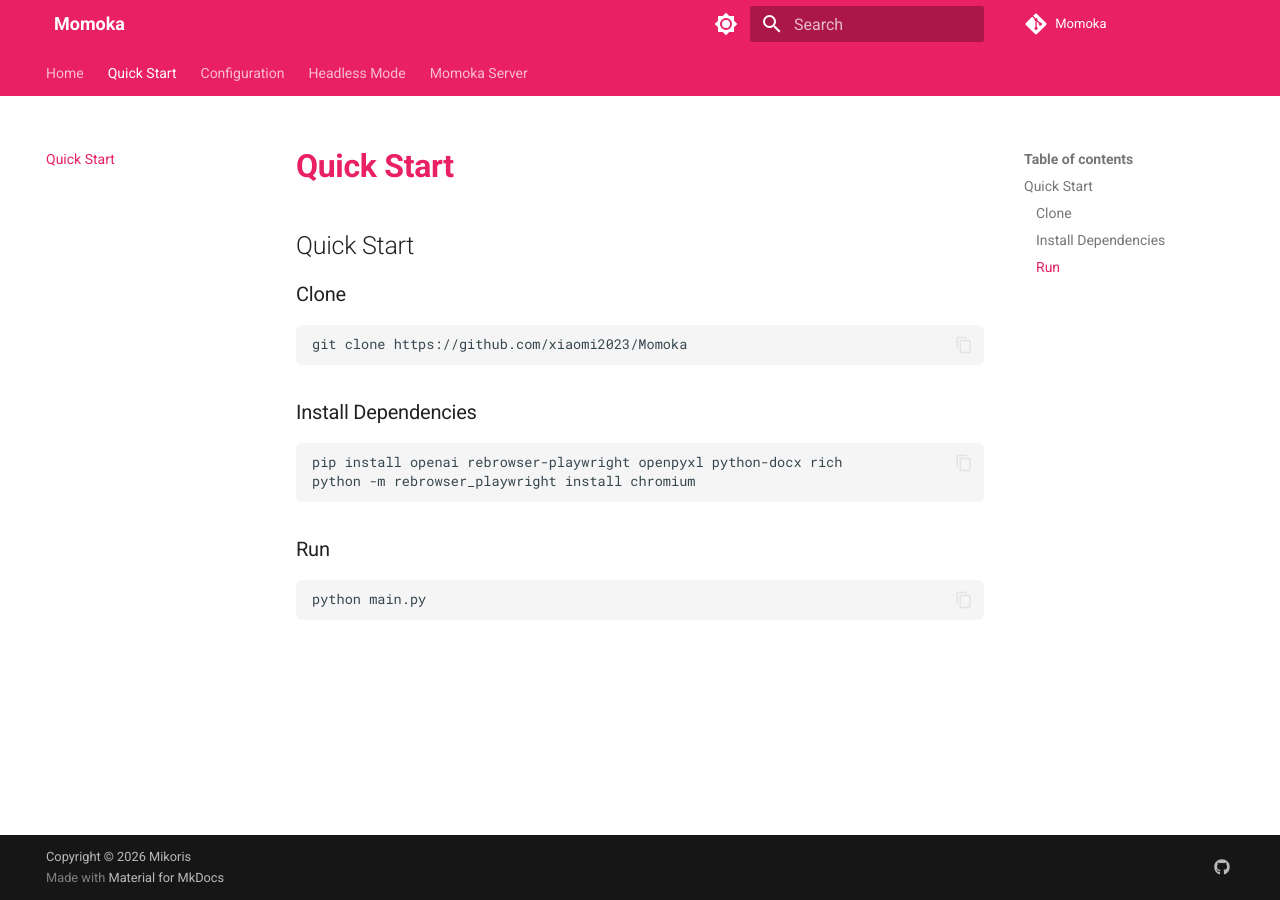
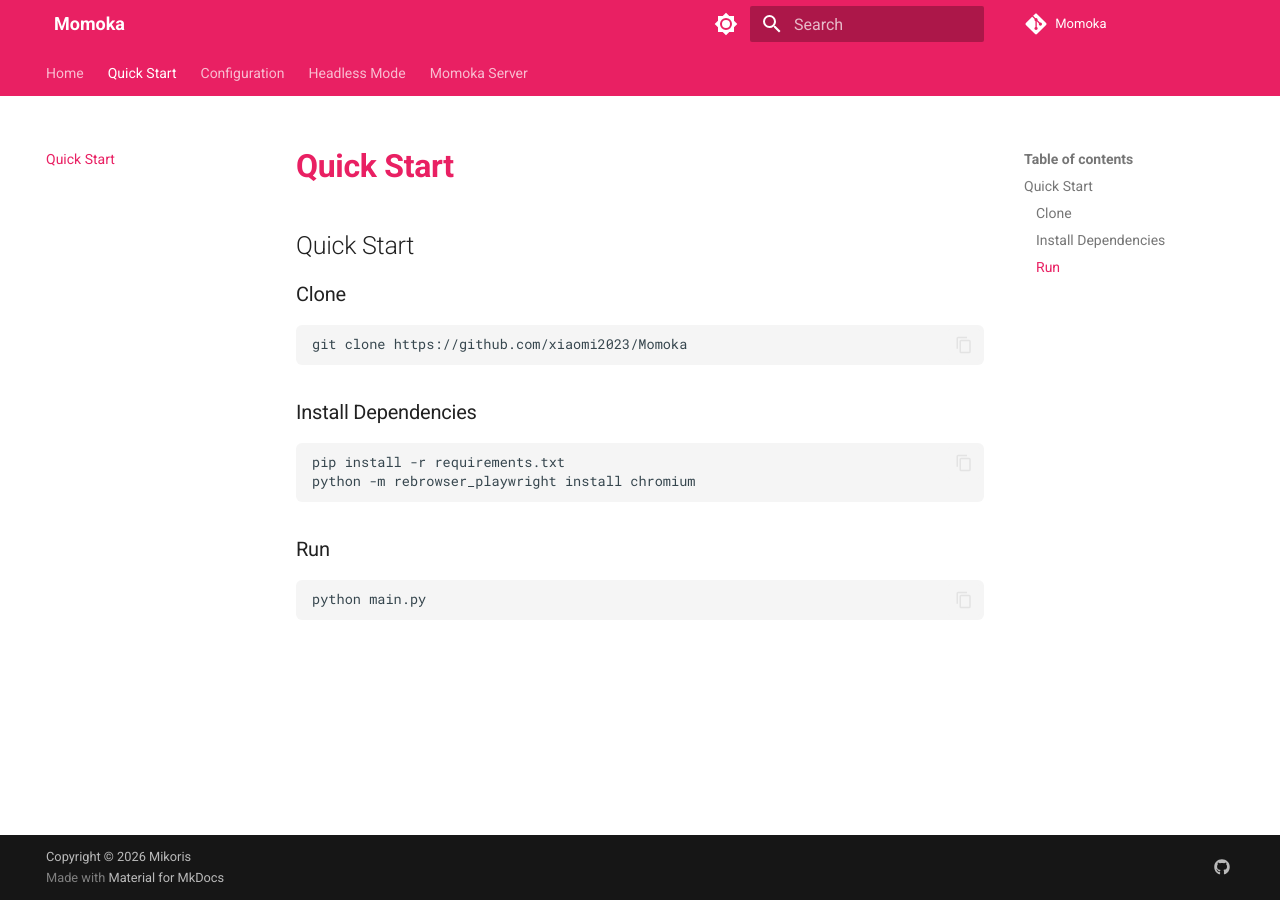
Before and after one commit to xiaomi2023/Momoka, an MkDocs documentation site: the page built from docs/quick_start.md, in a window 1280 px wide. Built offline with MkDocs 1.6.1 and Material for MkDocs 9.7.7, drawn with Linux system fonts in a browser that asks for light colours; comment, search, counter and statistics services are not loaded; the version menu is left out.

Commit message:
修复文档依赖相关内容

````diff
--- a/docs/quick_start.md
+++ b/docs/quick_start.md
@@ -9,7 +9,7 @@
 ### Install Dependencies
 
 ```bash
-pip install openai rebrowser-playwright openpyxl python-docx rich
+pip install -r requirements.txt
 python -m rebrowser_playwright install chromium
 ```
 
````
